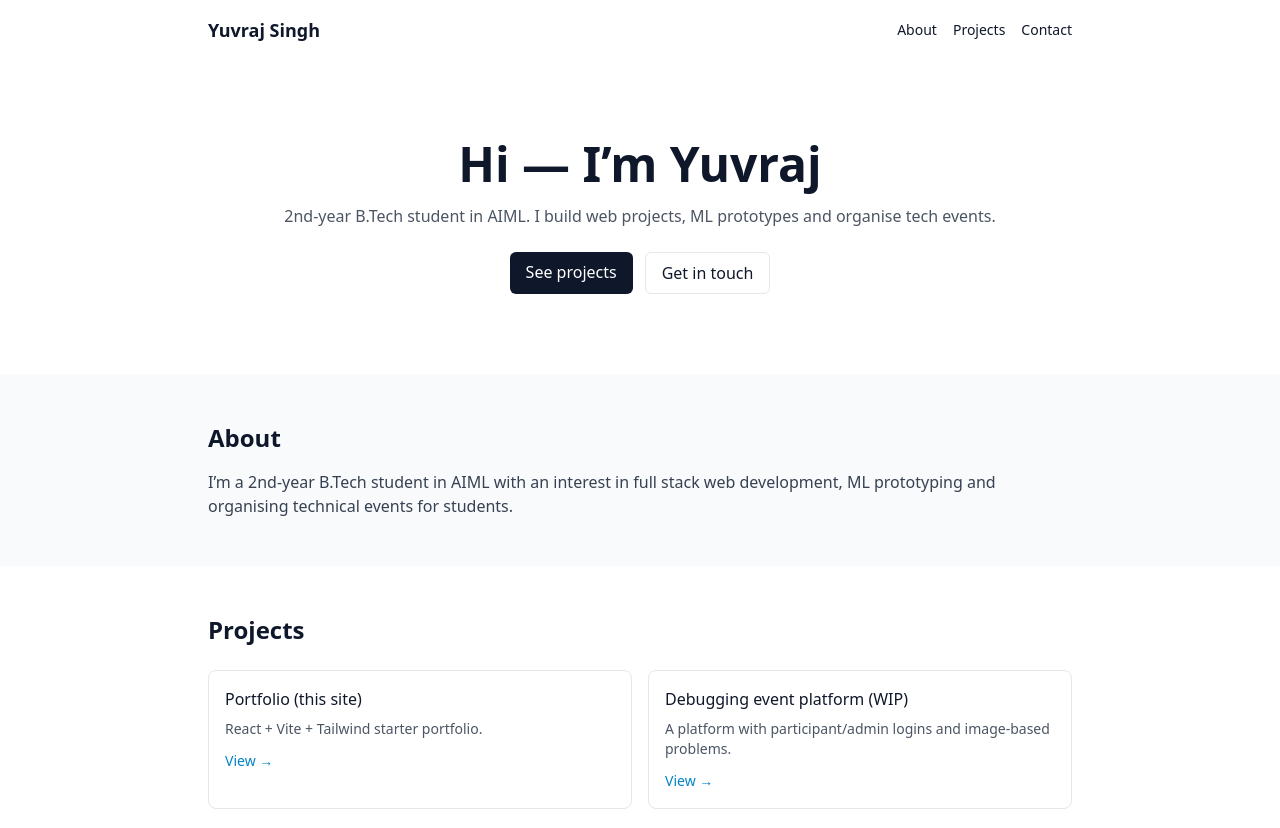
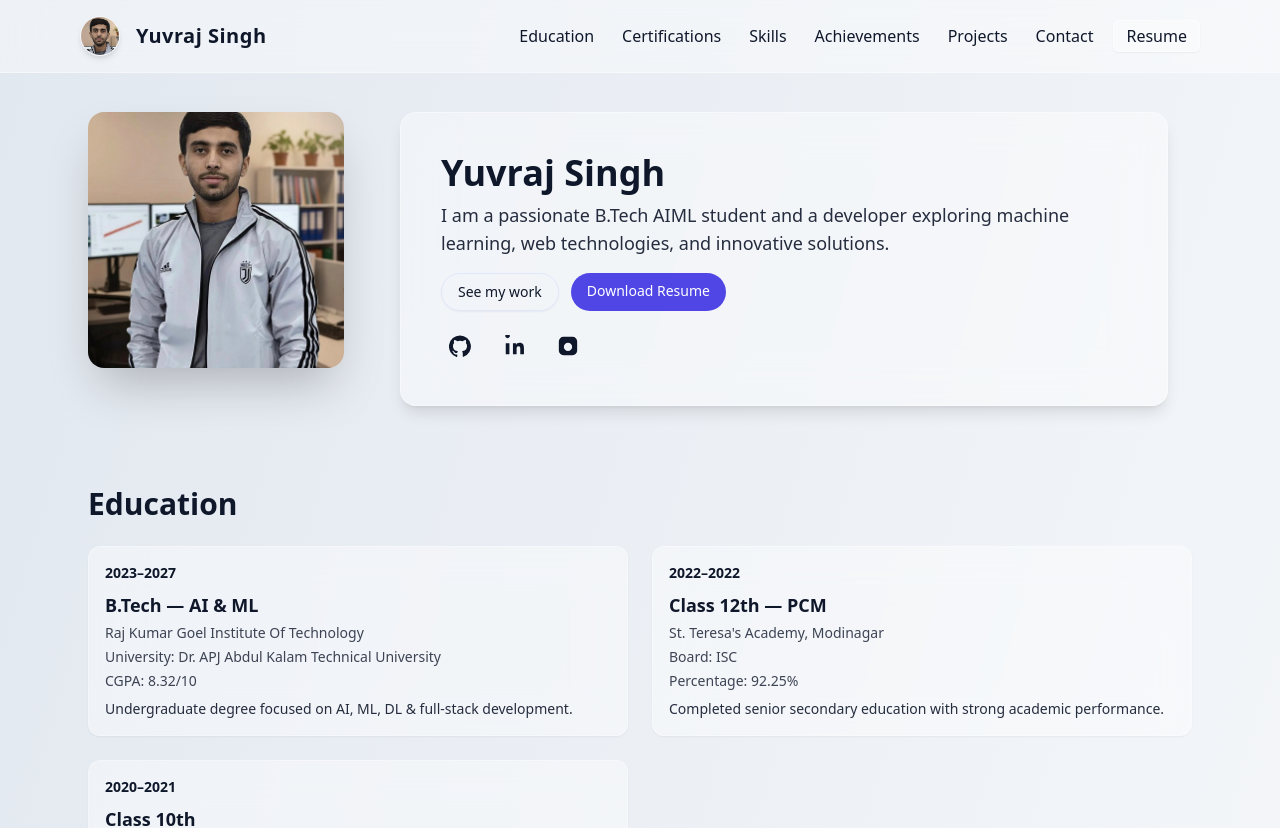
Before and after one commit to uv844/my-portfolio, a React (Vite) app: page / in a window 1280 px wide. Shown: the top 828 px of the page. Built offline with nearby package versions, Linux system fonts and the light colour scheme.

Commit message:
Ensure portfolio component is entry + fix assets + add framer-motion

```diff
--- a/src/main.jsx
+++ b/src/main.jsx
@@ -1,11 +1,11 @@
-import React from 'react'
-import { createRoot } from 'react-dom/client'
-import App from './App'
-import './index.css'
-
+// src/main.jsx
+import React from 'react';
+import { createRoot } from 'react-dom/client';
+import Portfolio from './components/portfolio'; // <-- path to your file
+import './index.css';
 
 createRoot(document.getElementById('root')).render(
-<React.StrictMode>
-<App />
-</React.StrictMode>
-)
+  <React.StrictMode>
+    <Portfolio />
+  </React.StrictMode>
+);
```
